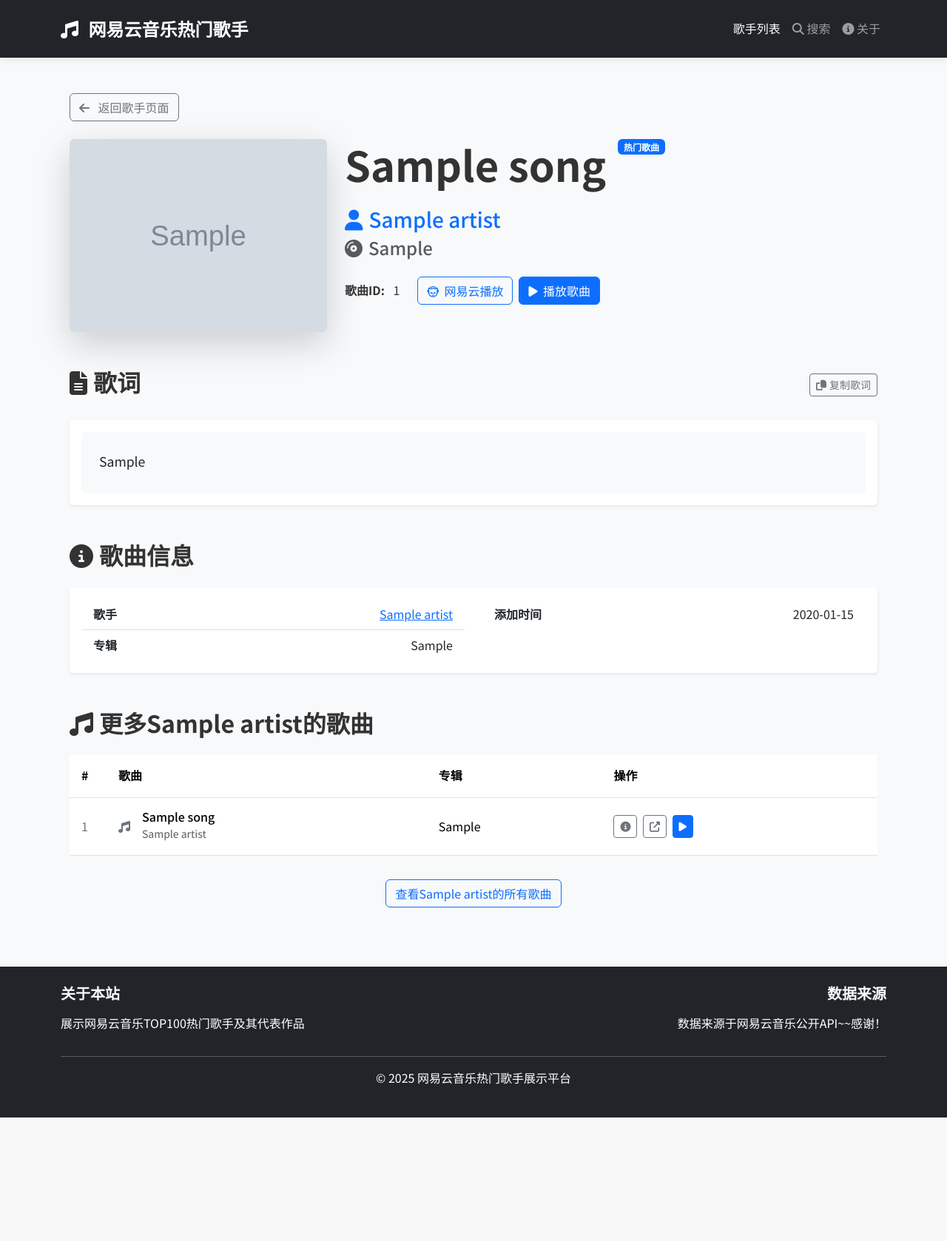
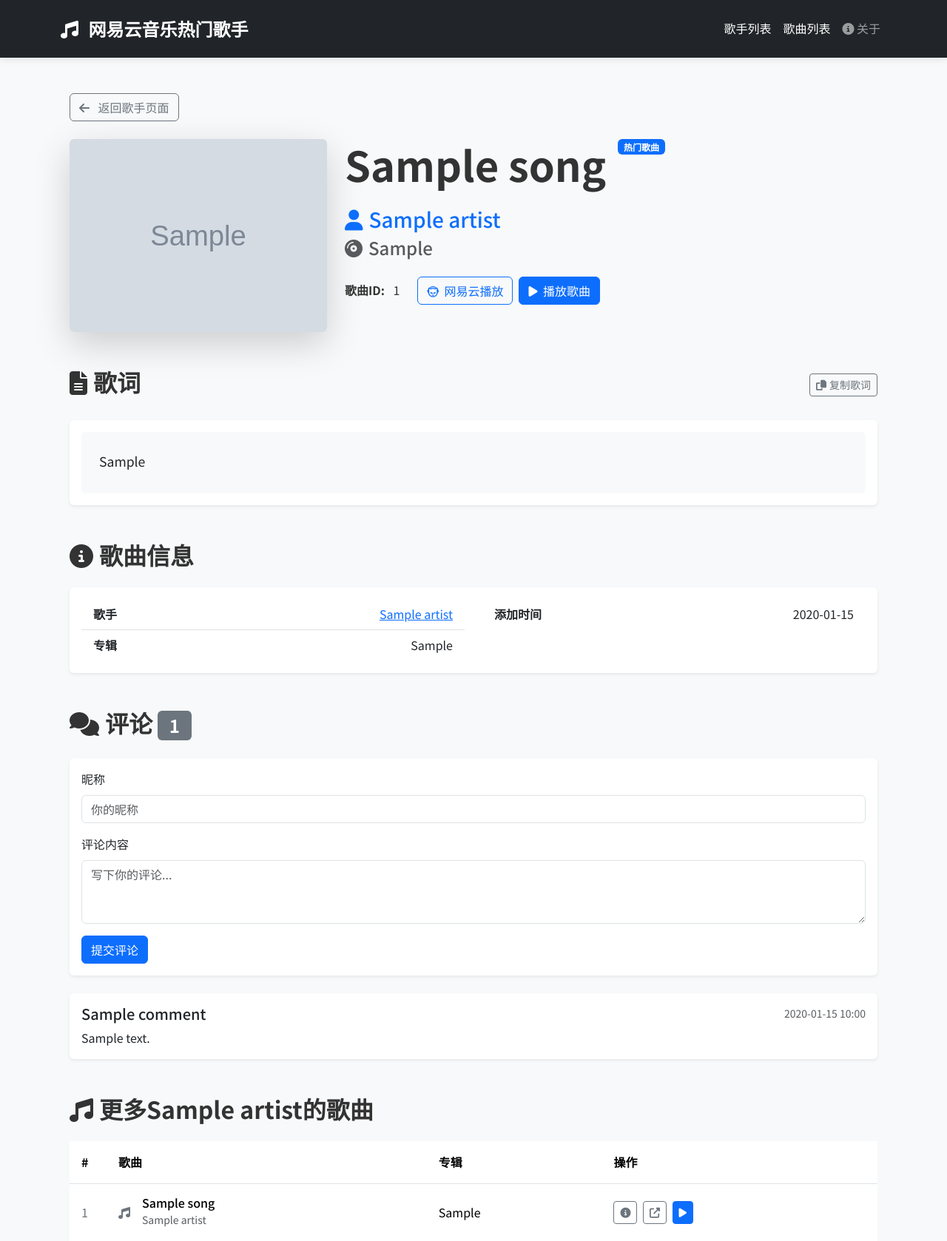
Before and after one commit to sujiiiiin/lalacloud, a Django app: page /song/1/ in a window 1280 px wide. Shown: the top 1678 px of the page at 74% size. Before the commit the page ends 1511 px from the top, so only its background shows below. Run offline with Django 5.2, Linux system fonts and the light colour scheme; tables that the repository leaves empty hold one stand-in row (values such as "Sample post"); grey boxes marked "Sample" are stand-in pictures.

Commit message:
add comment

```diff
--- /dev/null
+++ b/artists/forms.py
@@ -0,0 +1,24 @@
+# artists/forms.py
+
+from django import forms
+from .models import Comment
+
+class CommentForm(forms.ModelForm):
+    class Meta:
+        model = Comment
+        fields = ['name', 'content']
+        widgets = {
+            'name': forms.TextInput(attrs={
+                'class': 'form-control',
+                'placeholder': '你的昵称'
+            }),
+            'content': forms.Textarea(attrs={
+                'class': 'form-control',
+                'rows': 3,
+                'placeholder': '写下你的评论...'
+            })
+        }
+        labels = {
+            'name': '',
+            'content': ''
+        }
--- a/artists/models.py
+++ b/artists/models.py
@@ -75,3 +75,24 @@ class Song(models.Model):
         if not self.origin_url.endswith(str(self.song_id)):
             self.origin_url = f"https://music.163.com/#/song?id={self.song_id}"
         super().save(*args, **kwargs)
+
+
+class Comment(models.Model):
+    song = models.ForeignKey(
+        Song,
+        on_delete=models.CASCADE,
+        related_name='comments',
+        verbose_name="歌曲"
+    )
+    name = models.CharField(max_length=100, verbose_name="昵称")
+    content = models.TextField(max_length=1000, verbose_name="评论内容")
+    created_at = models.DateTimeField(auto_now_add=True, verbose_name="创建时间")
+    approved = models.BooleanField(default=True, verbose_name="审核通过")
+
+    class Meta:
+        verbose_name = "评论"
+        verbose_name_plural = "评论列表"
+        ordering = ['-created_at']
+
+    def __str__(self):
+        return f"{self.name} 对《{self.song.title}》的评论"
--- a/artists/views.py
+++ b/artists/views.py
@@ -34,7 +34,7 @@ def artist_list(request):
         artists = paginator.page(paginator.num_pages)
 
     # 获取推荐歌手（随机6位）
-    recommended_artists = Artist.objects.order_by('?')[:6]
+    recommended_artists = Artist.objects.order_by("?")[:6]
 
     # 传递给模板的上下文数据
     context = {
@@ -44,7 +44,7 @@ def artist_list(request):
         "recommended_artists": recommended_artists,
         "all_artists": all_artists,
         "search_results_count": paginator.count,
-        "search_time": round(search_time * 1000, 2) , # 转换为毫秒并保留2位小数
+        "search_time": round(search_time * 1000, 2),  # 转换为毫秒并保留2位小数
         "search_query": search_query,
     }
 
@@ -52,7 +52,7 @@ def artist_list(request):
 
 
 # 歌手详情页
-from django.shortcuts import render, get_object_or_404
+from django.shortcuts import render, get_object_or_404, redirect
 
 
 def artist_detail(request, netease_id):
@@ -77,3 +77,42 @@ def song_detail(request, song_id):
         "page_title": f"{song.title} - 歌曲详情",
     }
     return render(request, "songs/detail.html", context)
+
+
+# 歌曲评论
+
+from .forms import CommentForm
+from .models import Comment
+
+
+def song_detail(request, song_id):
+    song = get_object_or_404(Song, song_id=song_id)
+    lyrics_lines = song.lyrics.split("\n") if song.lyrics else []
+
+    # 处理评论提交
+    if request.method == "POST":
+        form = CommentForm(request.POST)
+        if form.is_valid():
+            # 保存评论，但不提交到数据库
+            new_comment = form.save(commit=False)
+            # 设置评论对应的歌曲
+            new_comment.song = song
+            # 保存到数据库
+            new_comment.save()
+            # 重定向到当前页面，避免重复提交
+            return redirect("song_detail", song_id=song.song_id)
+    else:
+        form = CommentForm()
+
+    # 获取当前歌曲的所有已审核评论
+    comments = song.comments.filter(approved=True)
+
+    context = {
+        "song": song,
+        "lyrics_lines": lyrics_lines,
+        "page_title": f"{song.title} - 歌曲详情",
+        "form": form,
+        "comments": comments,
+    }
+
+    return render(request, "songs/detail.html", context)
--- a/templates/base.html
+++ b/templates/base.html
@@ -37,7 +37,7 @@
                         <a class="nav-link active" href="/">歌手列表</a>
                     </li>
                     <li class="nav-item">
-                        <a class="nav-link" href="#"><i class="fas fa-search"></i> 搜索</a>
+                        <a class="nav-link active" href="/">歌曲列表</a>
                     </li>
                     <li class="nav-item">
                         <a class="nav-link" href="#"><i class="fas fa-info-circle"></i> 关于</a>
--- a/templates/songs/detail.html
+++ b/templates/songs/detail.html
@@ -127,6 +127,58 @@
         </div>
     </div>
 
+    <!-- 评论区域 -->
+    <div class="comments-section mb-5">
+        <h2 class="fw-bold mb-4">
+            <i class="fas fa-comments me-2"></i>评论
+            <span class="badge bg-secondary">{{ comments|length }}</span>
+        </h2>
+
+    <!-- 评论表单 -->
+    <div class="card border-0 shadow-sm mb-4">
+        <div class="card-body">
+            <form method="post" action="{% url 'song_detail' song.song_id %}">
+                {% csrf_token %}
+                <div class="mb-3">
+                    <label for="id_name" class="form-label">昵称</label>
+                    {{ form.name }}
+                    {% if form.name.errors %}
+                        <div class="text-danger">{{ form.name.errors }}</div>
+                    {% endif %}
+                </div>
+                <div class="mb-3">
+                    <label for="id_content" class="form-label">评论内容</label>
+                    {{ form.content }}
+                    {% if form.content.errors %}
+                        <div class="text-danger">{{ form.content.errors }}</div>
+                    {% endif %}
+                </div>
+                <button type="submit" class="btn btn-primary">提交评论</button>
+            </form>
+        </div>
+    </div>
+
+    <!-- 评论列表 -->
+    <div class="comments-list">
+        {% for comment in comments %}
+        <div class="card border-0 shadow-sm mb-3">
+            <div class="card-body">
+                <div class="d-flex justify-content-between">
+                    <h5 class="card-title">{{ comment.name }}</h5>
+                    <small class="text-muted">{{ comment.created_at|date:"Y-m-d H:i" }}</small>
+                </div>
+                <p class="card-text">{{ comment.content|linebreaksbr }}</p>
+            </div>
+        </div>
+        {% empty %}
+        <div class="text-center py-4">
+            <i class="fas fa-comment-slash fa-2x text-muted mb-3"></i>
+            <p class="text-muted">暂无评论，快来发表第一条评论吧！</p>
+        </div>
+        {% endfor %}
+    </div>
+    </div>
+
     <!-- 相关歌曲 -->
     <div class="related-songs">
         <h2 class="fw-bold mb-4">
@@ -187,6 +239,47 @@
 </div>
 {% endblock %}
 
+<style>
+/* 评论表单样式 */
+.comments-section .form-label {
+    font-weight: 500;
+    margin-bottom: 0.5rem;
+}
+
+#id_name, #id_content {
+    border-radius: 8px;
+    border: 1px solid #dee2e6;
+    transition: all 0.3s;
+}
+
+#id_name:focus, #id_content:focus {
+    border-color: #0d6efd;
+    box-shadow: 0 0 0 0.25rem rgba(13, 110, 253, 0.25);
+}
+
+/* 评论列表样式 */
+.comments-list .card {
+    border-left: 3px solid #0d6efd;
+    transition: transform 0.2s;
+}
+
+.comments-list .card:hover {
+    transform: translateY(-3px);
+    box-shadow: 0 4px 15px rgba(0, 0, 0, 0.1);
+}
+
+.comments-list .card-title {
+    font-size: 1.1rem;
+    margin-bottom: 0.5rem;
+}
+
+.comments-list .card-text {
+    color: #444;
+    line-height: 1.6;
+}
+</style>
+
+
 {% block extra_js %}
 <script>
 // 复制歌词功能
```
Also changed, not shown: artists/admin.py (+23 -0 lines), artists/migrations/0005_comment.py (added).
